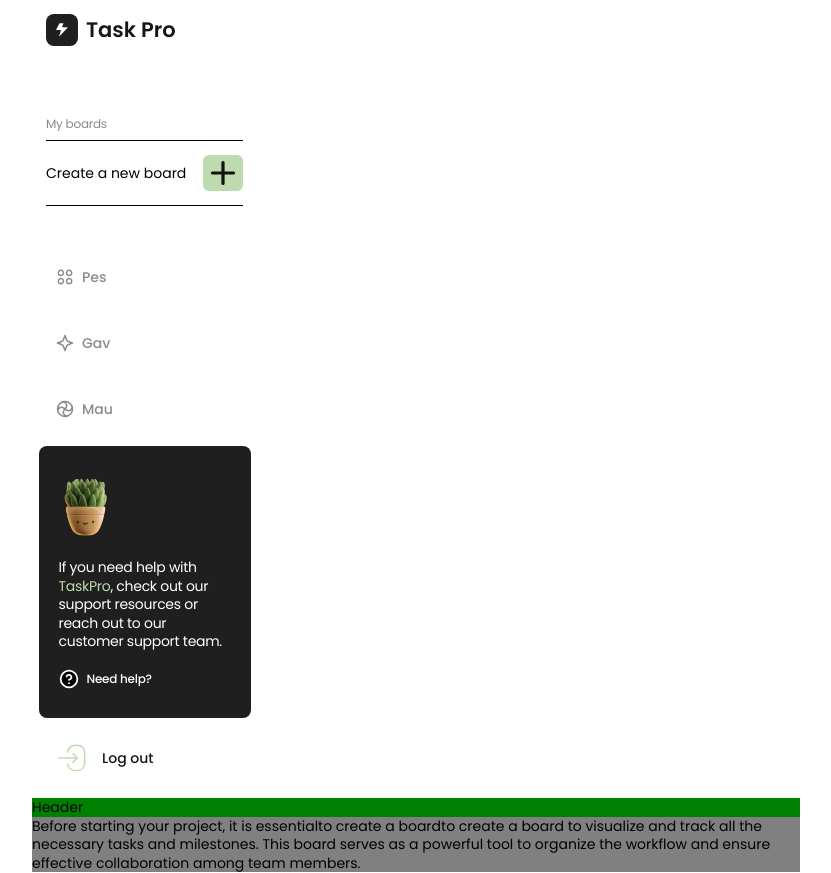
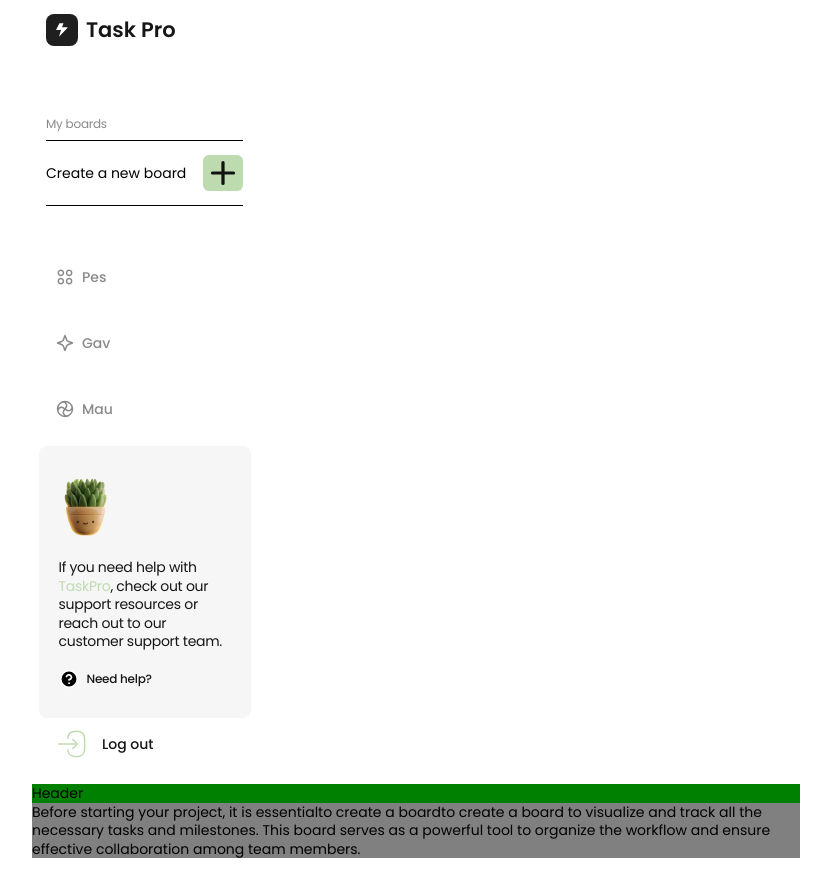
Before and after one commit to VadymLantukh/taskPro-frontend, a React (Vite) app: page /home in a window 1280 px wide. Shown: the whole page, without its empty margins (224-1055 px from the left). Built offline with nearby package versions, Linux system fonts and the light colour scheme.

Commit message:
update
container margin, vars colors

```diff
--- a/src/components/NeedHelp/NeedHelp.jsx
+++ b/src/components/NeedHelp/NeedHelp.jsx
@@ -4,7 +4,7 @@
 
 const NeedHelp = () => {
   const handleClick = () => {
-    alert('кукусики');
+    alert('кукусики, тута не допомогти..');
   };
 
   return (
--- a/src/components/NeedHelp/NeedHelp.module.css
+++ b/src/components/NeedHelp/NeedHelp.module.css
@@ -1,11 +1,12 @@
 .container {
   width: 197px;
   height: 238px;
-  background-color: rgba(31, 31, 31, 1);
+  background-color: var(--sidebar-card-background);
+
   border-radius: 8px;
   padding: 15px;
   margin: 0 auto;
-  margin-bottom: 24px;
+  margin-bottom: 10px;
 }
 
 .flower {
@@ -17,11 +18,11 @@
   font-size: 12px;
   font-weight: 400;
   letter-spacing: -0.02em;
-  color: rgba(255, 255, 255, 1);
+  color: var(--text-color);
   margin-bottom: 18px;
 }
 .task {
-  color: rgba(190, 219, 176, 1);
+  color: var(--accent);
 }
 
 .needHelp {
@@ -37,10 +38,10 @@
   font-weight: 500;
   line-height: 18px;
   letter-spacing: -0.02em;
-  color: rgba(255, 255, 255, 1);
+  color: var(--text-color);
 }
 .icon {
-  stroke: white;
+  stroke: var(--logo-icon);
 }
 
 @media (min-width: 375px) {
```
